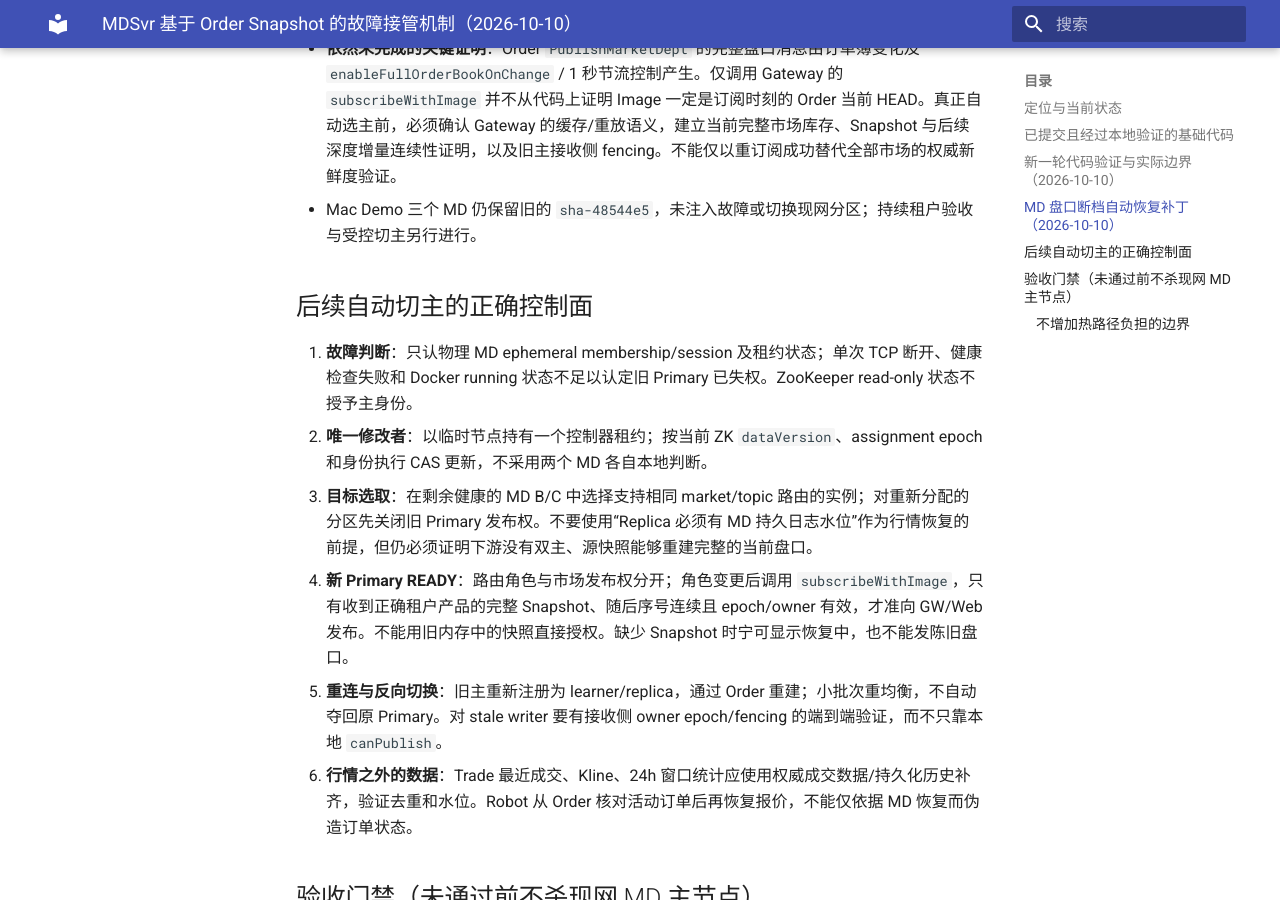
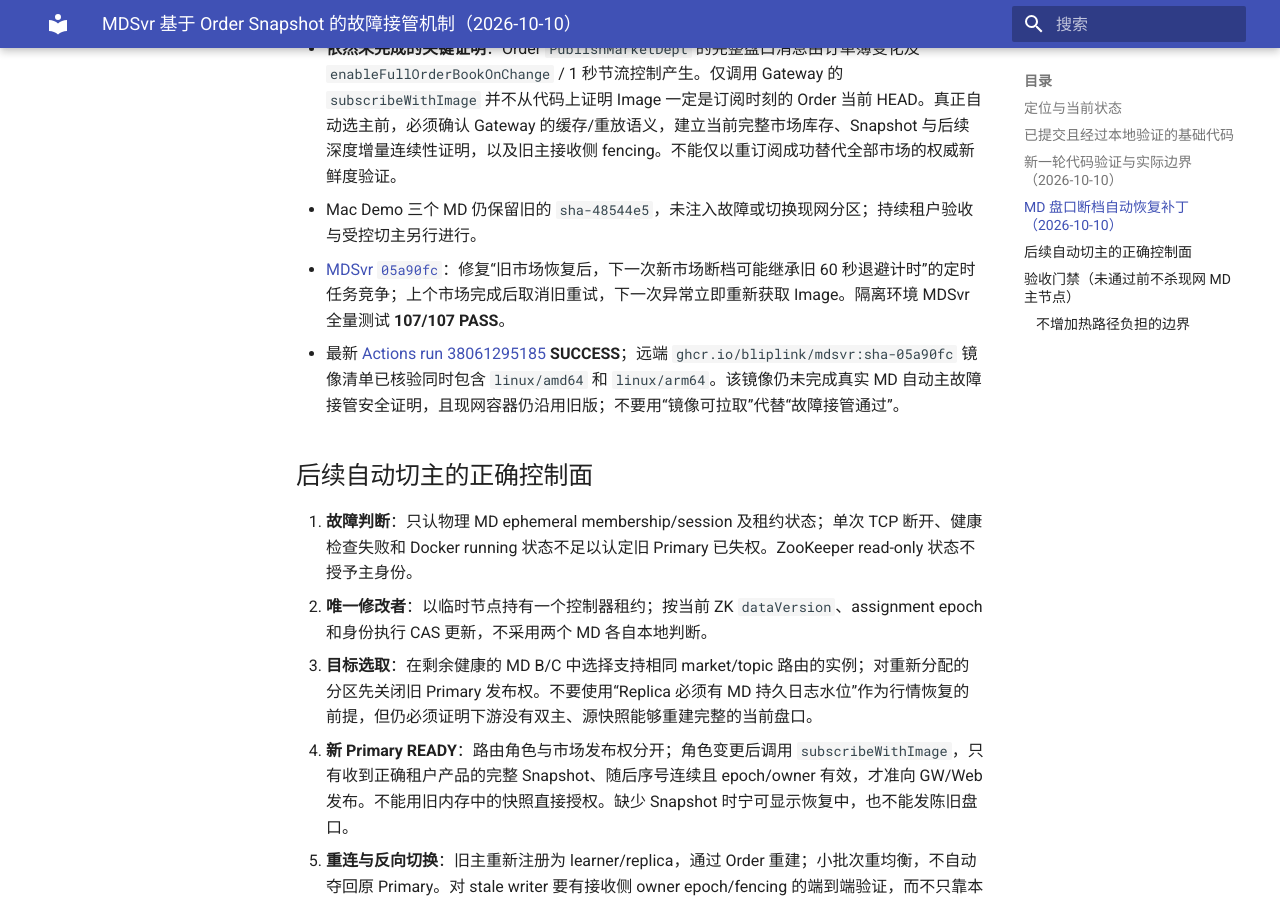
Before and after one commit to bliplink/dc-quant-deploy, an MkDocs documentation site: the page built from docs/MD_ORDER_SNAPSHOT_FAILOVER_RECOVERY_20261010.zh-CN.md, in a window 1280 px wide and 900 px high, scrolled down 2221 px. Built offline with MkDocs 1.6.1 and Material for MkDocs 9.7.7, drawn with Linux system fonts in a browser that asks for light colours.

Commit message:
docs(md-ha): record image retry race fix and successful multiarch image

```diff
--- a/docs/MD_ORDER_SNAPSHOT_FAILOVER_RECOVERY_20261010.zh-CN.md
+++ b/docs/MD_ORDER_SNAPSHOT_FAILOVER_RECOVERY_20261010.zh-CN.md
@@ -32,6 +32,8 @@
 - Mac mini 隔离 Maven 测试 **106/106 PASS**，代码提交并推送 `saas-crypto`，GitHub Actions [run 38061084918](https://github.com/bliplink/com.app.dc.mdsvr/actions/runs/38061084918) 由 push 触发。此处不以 Actions 启动代替镜像构建成功；需另行核验 GHCR digest/双架构。
 - **依然未完成的关键证明**：Order `PublishMarketDept` 的完整盘口消息由订单簿变化及 `enableFullOrderBookOnChange` / 1 秒节流控制产生。仅调用 Gateway 的 `subscribeWithImage` 并不从代码上证明 Image 一定是订阅时刻的 Order 当前 HEAD。真正自动选主前，必须确认 Gateway 的缓存/重放语义，建立当前完整市场库存、Snapshot 与后续深度增量连续性证明，以及旧主接收侧 fencing。不能仅以重订阅成功替代全部市场的权威新鲜度验证。
 - Mac Demo 三个 MD 仍保留旧的 `sha-48544e5`，未注入故障或切换现网分区；持续租户验收与受控切主另行进行。
+- [MDSvr `05a90fc`](https://github.com/bliplink/com.app.dc.mdsvr/commit/05a90fc)：修复“旧市场恢复后，下一次新市场断档可能继承旧 60 秒退避计时”的定时任务竞争；上个市场完成后取消旧重试，下一次异常立即重新获取 Image。隔离环境 MDSvr 全量测试 **107/107 PASS**。
+- 最新 [Actions run 38061295185](https://github.com/bliplink/com.app.dc.mdsvr/actions/runs/38061295185) **SUCCESS**；远端 `ghcr.io/bliplink/mdsvr:sha-05a90fc` 镜像清单已核验同时包含 `linux/amd64` 和 `linux/arm64`。该镜像仍未完成真实 MD 自动主故障接管安全证明，且现网容器仍沿用旧版；不要用“镜像可拉取”代替“故障接管通过”。
 
 ## 后续自动切主的正确控制面
 
```
